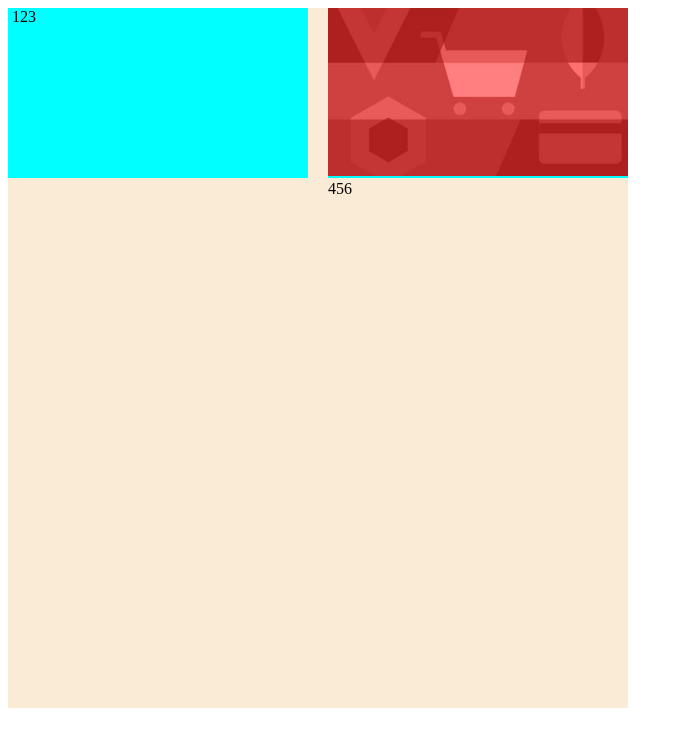
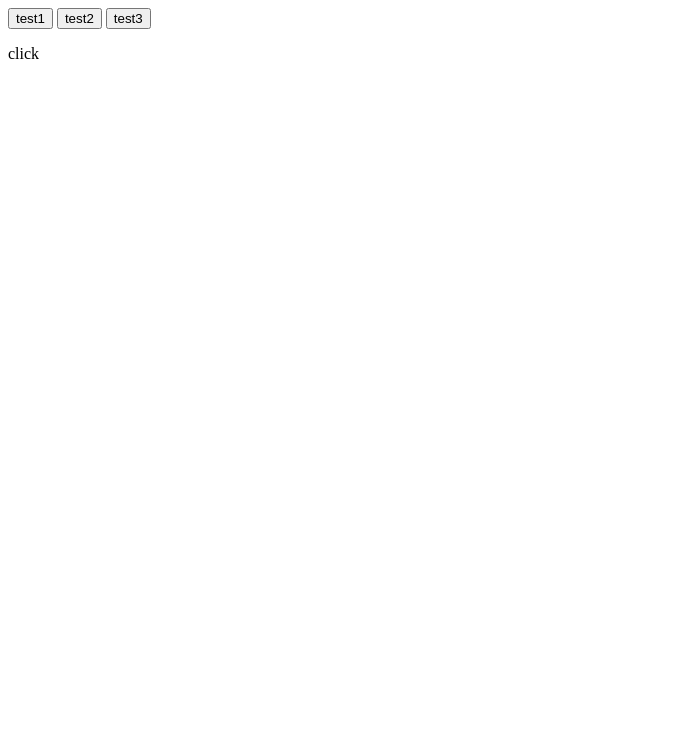
Before and after one commit to Michaelcodezhang/imooc_im, a plain HTML site: page test.html in a window 1280 px wide. Shown: the whole page, without its empty margins (0-683 px from the left). Drawn offline with nearby package versions, Linux system fonts and the light colour scheme.

Commit message:
just for test

```diff
--- a/test.html
+++ b/test.html
@@ -3,33 +3,21 @@
 <head>
     <meta charset="UTF-8">
     <title>Title</title>
-    <style>
-        .d1{
-            width: 620px;
-            height: 700px;
-            background-color: antiquewhite;
-        }
-        .d2{
-            width: 300px;
-            height: 170px;
-            float: left;
-            background-color: aqua;
-        }
-    </style>
+    <style></style>
+    <script src="test.js"></script>
+    <script src="node_modules/jquery/dist/jquery.js"></script>
+    <script src=""></script>
 </head>
 <body>
-    <div class="d1">
-            <div class="d2" style="margin-right: 10px">
-                <img src="img/h1.jpg" style="width: 300px" alt="">
-                123
-            </div>
-        <div>
-            <div class="d2" style="margin-left: 10px">
-                <img src="img/h3.jpg" style="width: 300px" alt="">
-                456
-            </div>
-        </div>
-
-    </div>
+    <button id="b1" onclick="test1()">
+        test1
+    </button>
+    <button onclick="test2()">
+        test2
+    </button>
+    <button id="b3" >
+        test3
+    </button>
+    <p>click</p>
 </body>
 </html>
--- /dev/null
+++ b/test.js
@@ -0,0 +1,65 @@
+'use strict'
+
+//原型继承
+function test1() {
+    function inherits(Child, Parent) {
+        var F = function () {
+        };
+        F.prototype = Parent.prototype;
+        Child.prototype = new F();
+        Child.prototype.constructor = Child;
+    }
+
+    function Student(props) {
+        this.name = props.name || '匿名';
+    }
+
+    Student.prototype.sayName = function () {
+        alert("I am " + this.name);
+    };
+
+    function PrimaryStudent(props) {
+        Student.call(this, props);
+        this.age = props.age;
+    }
+
+    inherits(PrimaryStudent, Student);
+    PrimaryStudent.prototype.sayAge = function () {
+        alert("I am " + this.age);
+    };
+    var p1 = new PrimaryStudent({
+        name: 'Michael',
+        age: 10
+    });
+    p1.sayAge();
+    p1.sayName();
+}
+
+//class继承
+function test2() {
+    class Animal {
+        constructor(name) {
+            this.name = name;
+        }
+    }
+
+    class Cat extends Animal {
+        constructor(name) {
+            super(name);
+        }
+
+        say() {
+            return "Hello, " + this.name + "!";
+        }
+    }
+
+    var c = new Cat('Kitty');
+    c.say();
+    alert(c.name);
+}
+//以上为学习测试，可忽略
+
+
+$('#b3').click(function () {
+    $('p').hide();
+});
```
Also changed, not shown: package-lock.json (added).
